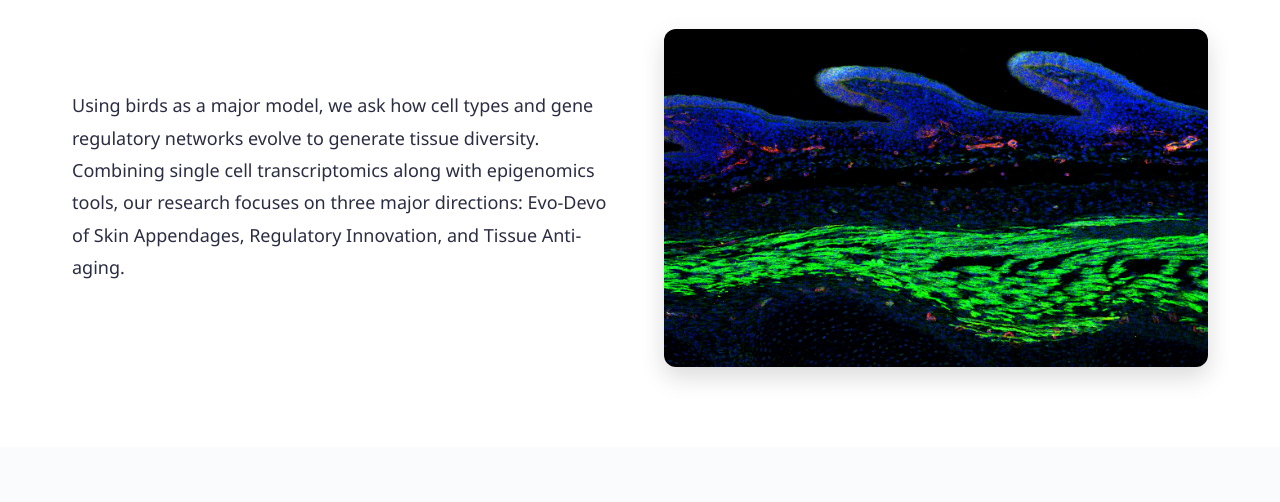
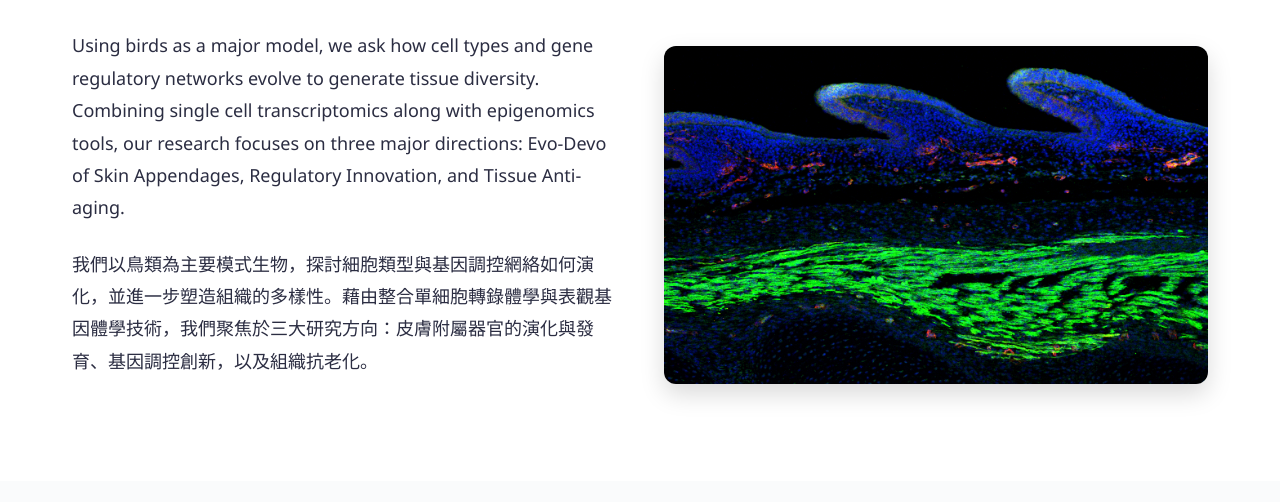
Before and after one commit to chihkuanchen/Chen-lab-website, a plain HTML site: page index.html in a window 1280 px wide. Shown: the part 298-800 px from the top of the page. Drawn offline with Linux system fonts and the light colour scheme.

Commit message:
Add Chinese translation to About section

```diff
--- a/index.html
+++ b/index.html
@@ -684,6 +684,7 @@
             <div class="about-content">
                 <div class="about-text">
                     <p>Using birds as a major model, we ask how cell types and gene regulatory networks evolve to generate tissue diversity. Combining single cell transcriptomics along with epigenomics tools, our research focuses on three major directions: Evo-Devo of Skin Appendages, Regulatory Innovation, and Tissue Anti-aging.</p>
+                    <p>我們以鳥類為主要模式生物，探討細胞類型與基因調控網絡如何演化，並進一步塑造組織的多樣性。藉由整合單細胞轉錄體學與表觀基因體學技術，我們聚焦於三大研究方向：皮膚附屬器官的演化與發育、基因調控創新，以及組織抗老化。</p>
                 </div>
                 <img class="about-image" src="images/E10%20aSMA-488%20SMA-594_1X_crop.png" alt="Microscopy image showing alpha-SMA staining in skin tissue">
             </div>
```
